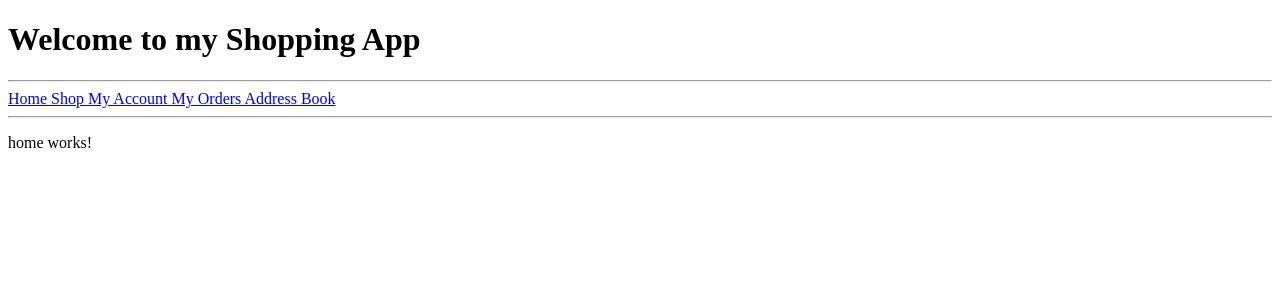
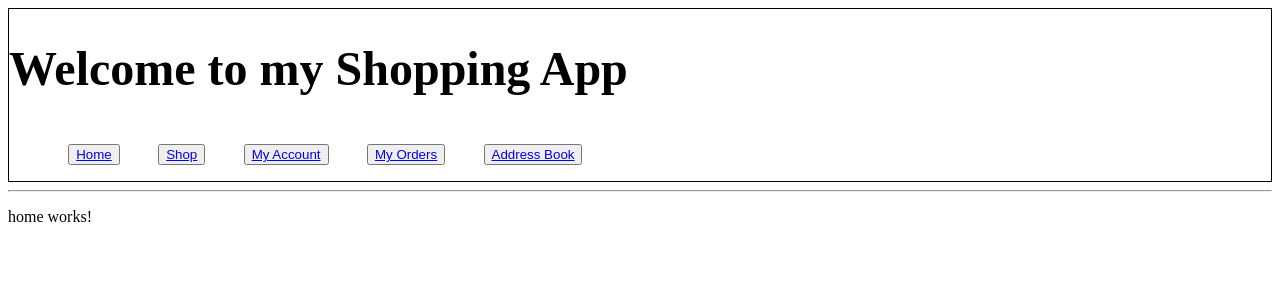
Before and after one commit to Retrojb/Shopping-Cart, an Angular app: page / in a window 1280 px wide. Shown: the top 300 px of the page. Built offline with nearby package versions, Linux system fonts and the light colour scheme.

Commit message:
formatting header

```diff
--- a/src/app/account/account-routing.module.ts
+++ b/src/app/account/account-routing.module.ts
@@ -7,8 +7,8 @@ import { AddressbookComponent } from './addressbook/addressbook.component';
 
 const routes: Routes = [
   {path: '', component: AccountHomeComponent},
-  {path: '/orders', component: OrderHistoryComponent},
-  {path: '/address', component: AddressbookComponent}
+  {path: 'orders', component: OrderHistoryComponent},
+  {path: 'address', component: AddressbookComponent}
 ];
 
 @NgModule({
--- a/src/app/app.component.css
+++ b/src/app/app.component.css
@@ -0,0 +1,14 @@
+.main-title{
+    font-size: 48px;
+}
+
+.header{
+    display: flex;
+    flex-direction: column;
+    border: 1px solid black;
+}
+.header ul li{
+    display: inline;
+    list-style: none;
+    padding: 1.2rem;
+}
--- a/src/app/app.component.html
+++ b/src/app/app.component.html
@@ -1,10 +1,14 @@
-<h1> Welcome to my Shopping App</h1>
-<hr/>
-<a href [routerLink]="['/']">Home </a>
-<a href [routerLink]="['/catalog']">Shop </a>
-<a href [routerLink]="['/account']">My Account </a>
-<a href [routerLink]="['/orders']">My Orders </a>
-<a href [routerLink]="['/address']">Address Book </a>
+<div class="header">
+<h1 class="main-title"> Welcome to my Shopping App</h1>
+  <ul>
+    <li><button><a href [routerLink]="['/']">Home </a></button></li>
+    <li><button><a href [routerLink]="['/catalog']">Shop </a></button></li>
+    <li><button><a href [routerLink]="['/account']">My Account </a></button></li>
+    <li><button><a href [routerLink]="['/orders']">My Orders </a></button></li>
+    <li><button><a href [routerLink]="['/address']">Address Book </a></button></li>
+  </ul>
+</div>
+
 <hr/>
 
 
```
